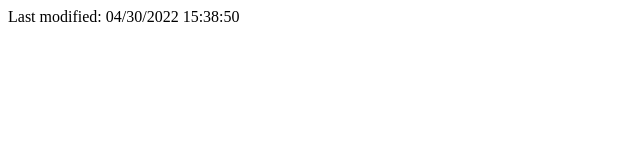
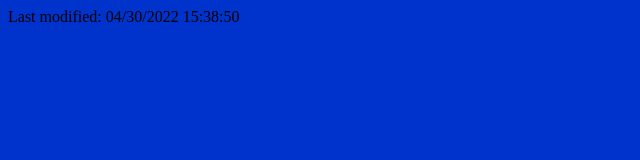
Before and after one commit to DavidSairai/davidsairai.github.io, a plain HTML site: page index.html in a window 1280 px wide. Shown: the whole page, without its empty margins (0-640 px from the left). Drawn offline with Linux system fonts and the light colour scheme.

Commit message:
Update index.html

```diff
--- a/index.html
+++ b/index.html
@@ -2,7 +2,7 @@
 <head>
 <title>David Github </title>
 <meta http-equiv="Content-Type" content="text/html; charset=iso-8859-1">
-
+<body bgcolor="#0033CC">
 <script>
 var example
 example=document.lastModified
```
